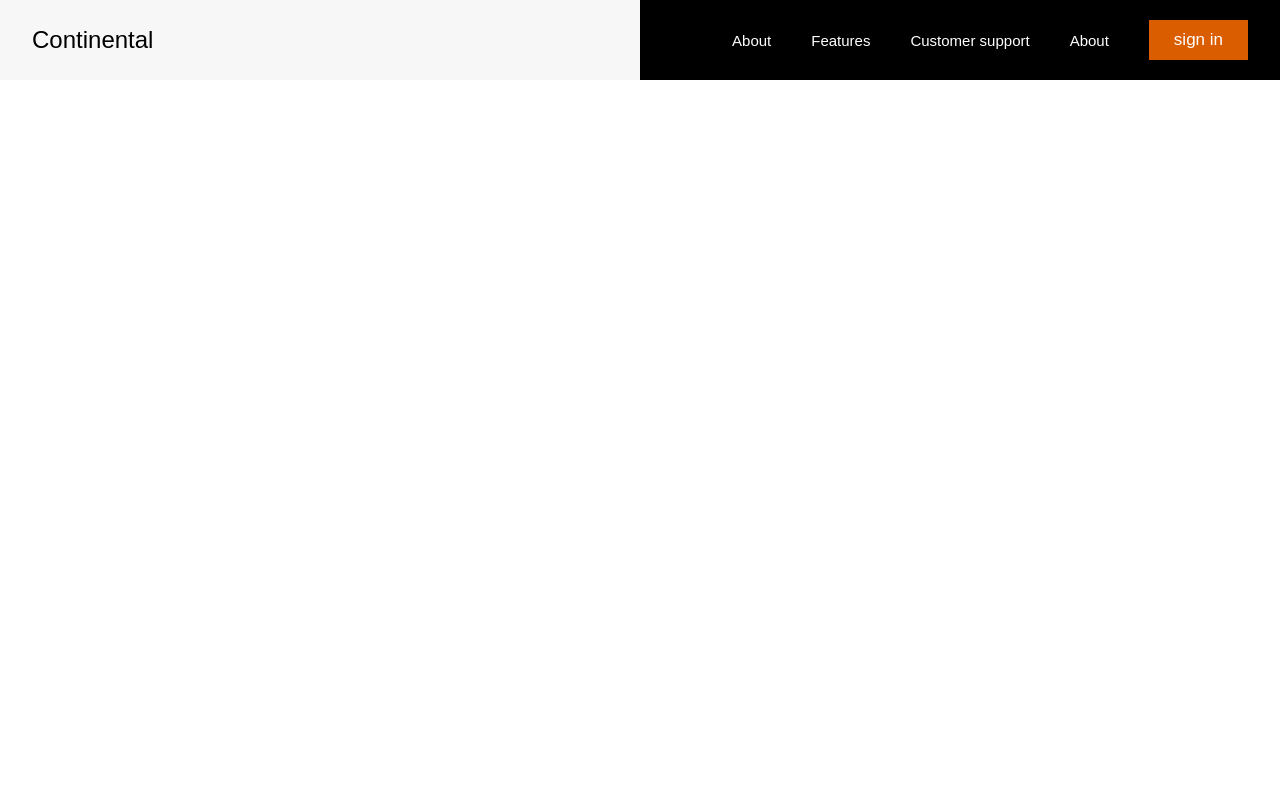
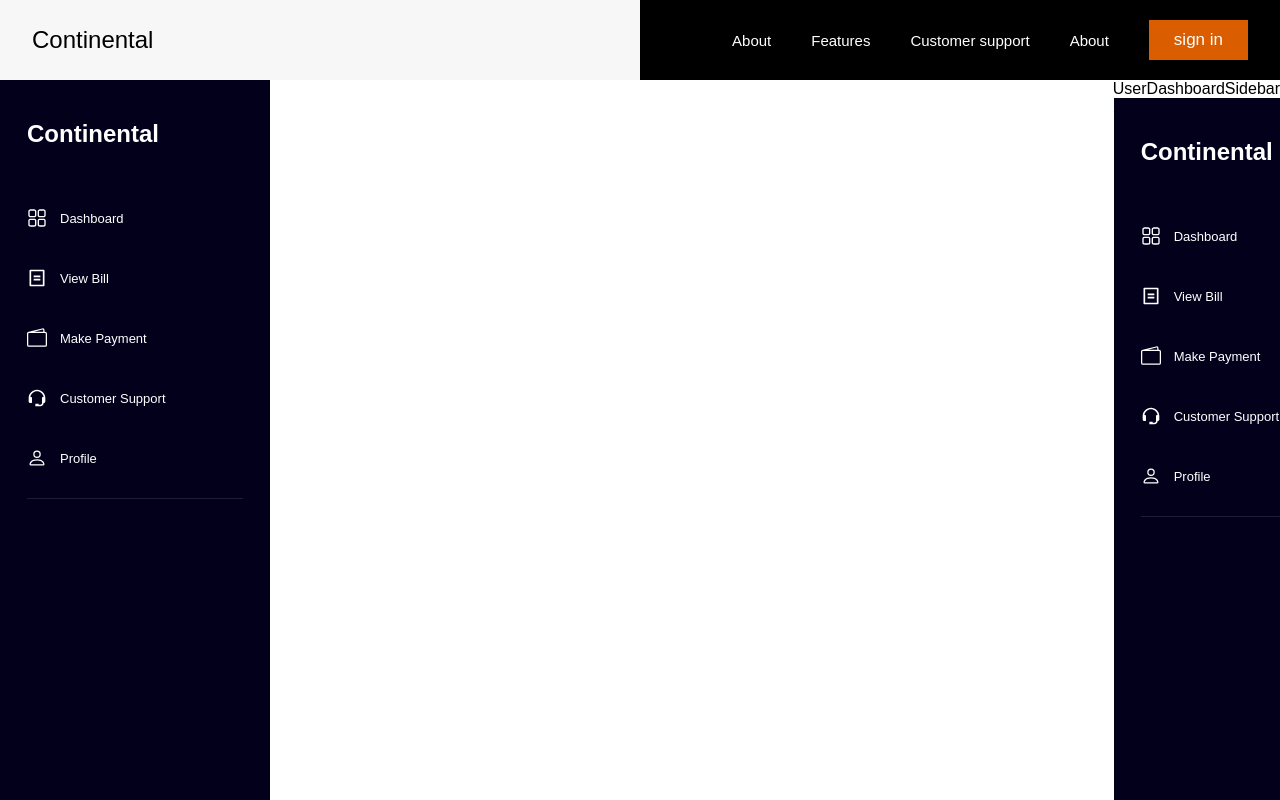
Before and after one commit to isaacetor/CWM-project-frontend, a React (Create React App) app: page /admin in a window 1280 px wide. Built offline with nearby package versions, Linux system fonts and the light colour scheme; the HTML template or start-up script is replaced by a standard one.

Commit message:
ADDED dashbord

```diff
--- a/src/App.tsx
+++ b/src/App.tsx
@@ -1,10 +1,14 @@
 import React from "react";
+import AdminDashboardRoutes from "./components/AllRoutes/AdminDashboardRoutes";
 import HomeRoutes from "./components/AllRoutes/HomeRoutes";
+import UserDashBoardRoutes from "./components/AllRoutes/UserDashBoardRoutes";
 
 function App() {
   return (
     <div>
       <HomeRoutes />
+      <UserDashBoardRoutes />
+      <AdminDashboardRoutes />
     </div>
   );
 }
--- a/src/components/AllRoutes/UserDashBoardRoutes.tsx
+++ b/src/components/AllRoutes/UserDashBoardRoutes.tsx
@@ -30,5 +30,5 @@ export default UserDashBoardRoutes;
 
 const Container = styled.div`
   display: flex;
-  justify-content: flex-end;
+  justify-content: space-between;
 `;
--- a/src/components/Dashboard/AdminDashboard/AdminDashboardHeader.tsx
+++ b/src/components/Dashboard/AdminDashboard/AdminDashboardHeader.tsx
@@ -1,7 +1,119 @@
 import React from "react";
+import { NavLink } from "react-router-dom";
+import styled from "styled-components";
+import { RxDashboard } from "react-icons/rx";
+import { BiSupport, BiLogOut } from "react-icons/bi";
+import { BsPerson, BsWallet2 } from "react-icons/bs";
+import { RiBillLine } from "react-icons/ri";
 
 const AdminDashboardHeader = () => {
-  return <div>AdminDashboardHeader</div>;
+  return (
+    <div>
+      <Container>
+        <Wrapper>
+          <LogoNav>
+            <Logo>
+              <h1>Continental</h1>
+            </Logo>
+            <Navigation>
+              <Nav to="/">
+                <RxDashboard style={{ fontSize: "20px" }} /> Dashboard
+              </Nav>
+              <Nav to="/invoices">
+                <RiBillLine style={{ fontSize: "20px" }} /> View Bill
+              </Nav>
+              <Nav to="/makepayment">
+                <BsWallet2 style={{ fontSize: "20px" }} />
+                Make Payment
+              </Nav>
+              <Nav to="/contact">
+                <BiSupport style={{ fontSize: "20px" }} />
+                Customer Support
+              </Nav>
+              <Nav to="/profile">
+                <BsPerson style={{ fontSize: "20px" }} />
+                Profile
+              </Nav>
+            </Navigation>
+          </LogoNav>
+
+          <LogOut>
+            <BiLogOut style={{ fontSize: "20px" }} />
+            logout
+          </LogOut>
+        </Wrapper>
+      </Container>
+    </div>
+  );
 };
 
 export default AdminDashboardHeader;
+
+const LogoNav = styled.div``;
+
+const LogOut = styled.a`
+  /* padding: 10px 20px; */
+  display: flex;
+  align-items: center;
+  font-size: 13px;
+  gap: 13px;
+  color: #fff;
+  font-weight: 300;
+
+  :hover {
+    cursor: pointer;
+  }
+`;
+
+const Nav = styled(NavLink)`
+  margin-bottom: 20px;
+  width: 100%;
+  height: 5vh;
+  text-decoration: none;
+  color: #fff;
+  font-size: 13px;
+  display: flex;
+  align-items: center;
+  gap: 13px;
+  font-weight: 300;
+  transition: all ease;
+
+  :hover {
+    border-right: 3px solid #ff4500;
+  }
+`;
+
+const Navigation = styled.div`
+  display: flex;
+  flex-direction: column;
+  margin-top: 50px;
+  border-bottom: 1px solid #ffffff1c;
+`;
+
+const Logo = styled.div`
+  color: #fff;
+
+  h1 {
+    margin: 0;
+    font-size: 1.5rem;
+    font-weight: 600;
+  }
+`;
+
+const Wrapper = styled.div`
+  height: 90%;
+  width: 80%;
+  display: flex;
+  justify-content: space-between;
+  flex-direction: column;
+`;
+const Container = styled.div`
+  width: 270px;
+  height: 100vh;
+  background-color: #03001c;
+  display: flex;
+  justify-content: center;
+  align-items: center;
+  position: fixed;
+  overflow: hidden;
+`;
--- a/src/components/Dashboard/UserDashboard/UserDashboardHeader.tsx
+++ b/src/components/Dashboard/UserDashboard/UserDashboardHeader.tsx
@@ -1,7 +1,119 @@
 import React from "react";
+import { RxDashboard } from "react-icons/rx";
+import { BiSupport, BiLogOut } from "react-icons/bi";
+import { BsPerson, BsWallet2 } from "react-icons/bs";
+import { RiBillLine } from "react-icons/ri";
+import styled from "styled-components";
+import { NavLink } from "react-router-dom";
 
 const UserDashboardHeader = () => {
-  return <div>UserDashboardHeader</div>;
+  return (
+    <div>
+      <Container>
+        <Wrapper>
+          <LogoNav>
+            <Logo>
+              <h1>Continental</h1>
+            </Logo>
+            <Navigation>
+              <Nav to="/">
+                <RxDashboard style={{ fontSize: "20px" }} /> Dashboard
+              </Nav>
+              <Nav to="/invoices">
+                <RiBillLine style={{ fontSize: "20px" }} /> View Bill
+              </Nav>
+              <Nav to="/makepayment">
+                <BsWallet2 style={{ fontSize: "20px" }} />
+                Make Payment
+              </Nav>
+              <Nav to="/contact">
+                <BiSupport style={{ fontSize: "20px" }} />
+                Customer Support
+              </Nav>
+              <Nav to="/profile">
+                <BsPerson style={{ fontSize: "20px" }} />
+                Profile
+              </Nav>
+            </Navigation>
+          </LogoNav>
+
+          <LogOut>
+            <BiLogOut style={{ fontSize: "20px" }} />
+            logout
+          </LogOut>
+        </Wrapper>
+      </Container>
+    </div>
+  );
 };
 
 export default UserDashboardHeader;
+
+const LogoNav = styled.div``;
+
+const LogOut = styled.a`
+  /* padding: 10px 20px; */
+  display: flex;
+  align-items: center;
+  font-size: 13px;
+  gap: 13px;
+  color: #fff;
+  font-weight: 300;
+
+  :hover {
+    cursor: pointer;
+  }
+`;
+
+const Nav = styled(NavLink)`
+  margin-bottom: 20px;
+  width: 100%;
+  height: 5vh;
+  text-decoration: none;
+  color: #fff;
+  font-size: 13px;
+  display: flex;
+  align-items: center;
+  gap: 13px;
+  font-weight: 300;
+  transition: all ease;
+
+  :hover {
+    border-right: 3px solid #ff4500;
+  }
+`;
+
+const Navigation = styled.div`
+  display: flex;
+  flex-direction: column;
+  margin-top: 50px;
+  border-bottom: 1px solid #ffffff1c;
+`;
+
+const Logo = styled.div`
+  color: #fff;
+
+  h1 {
+    margin: 0;
+    font-size: 1.5rem;
+    font-weight: 600;
+  }
+`;
+
+const Wrapper = styled.div`
+  height: 90%;
+  width: 80%;
+  display: flex;
+  justify-content: space-between;
+  flex-direction: column;
+`;
+const Container = styled.div`
+  width: 270px;
+  height: 100vh;
+  background-color: #03001c;
+  display: flex;
+  justify-content: center;
+  align-items: center;
+  position: fixed;
+  overflow: hidden;
+`;
--- a/src/components/Dashboard/UserDashboard/UserDashboardHome.tsx
+++ b/src/components/Dashboard/UserDashboard/UserDashboardHome.tsx
@@ -5,7 +5,7 @@ import styled from "styled-components";
 const UserDashboardHome = () => {
   return (
     <div>
-      <Container></Container>
+      <Container>Hello</Container>
     </div>
   );
 };
```
